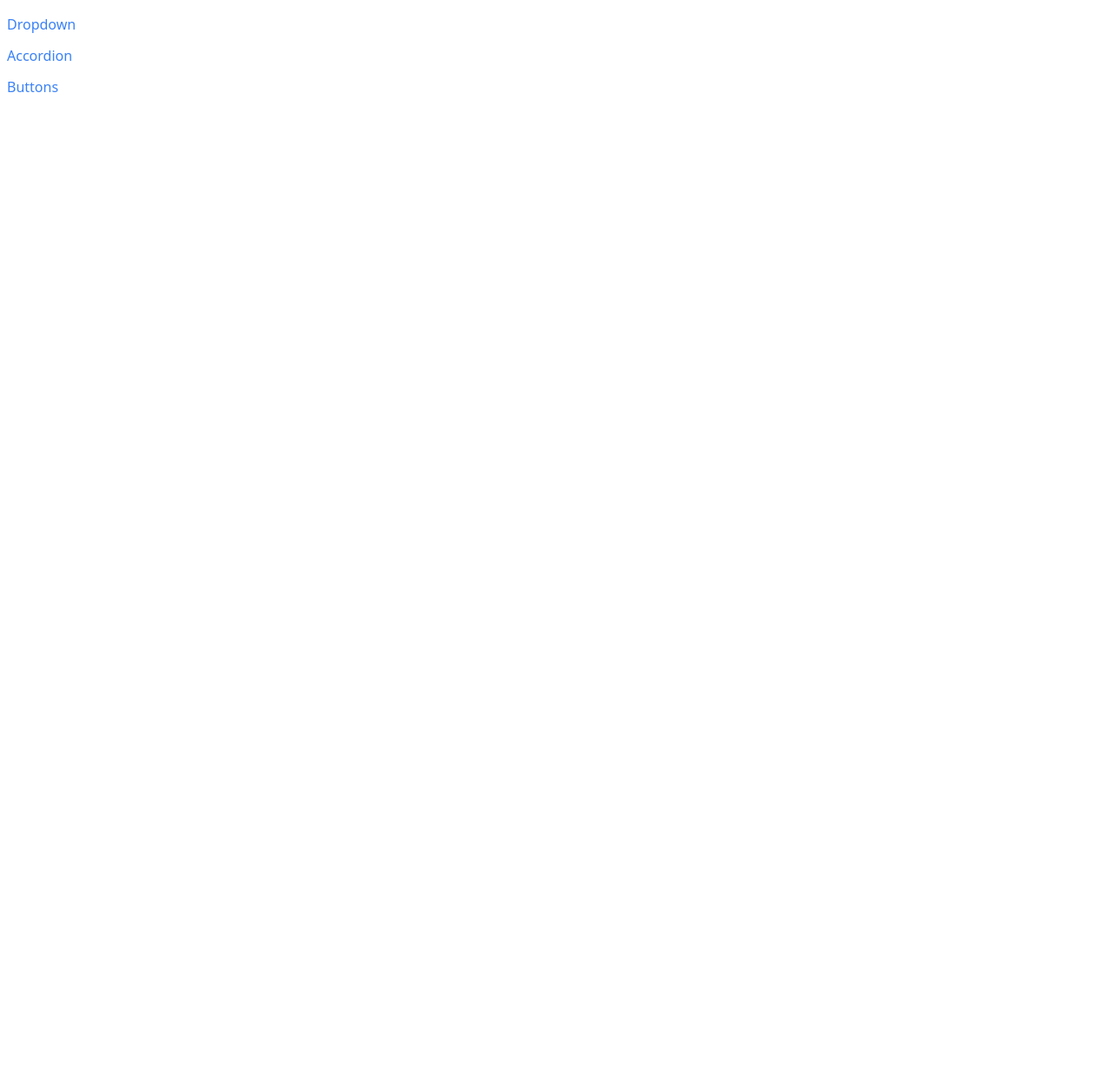
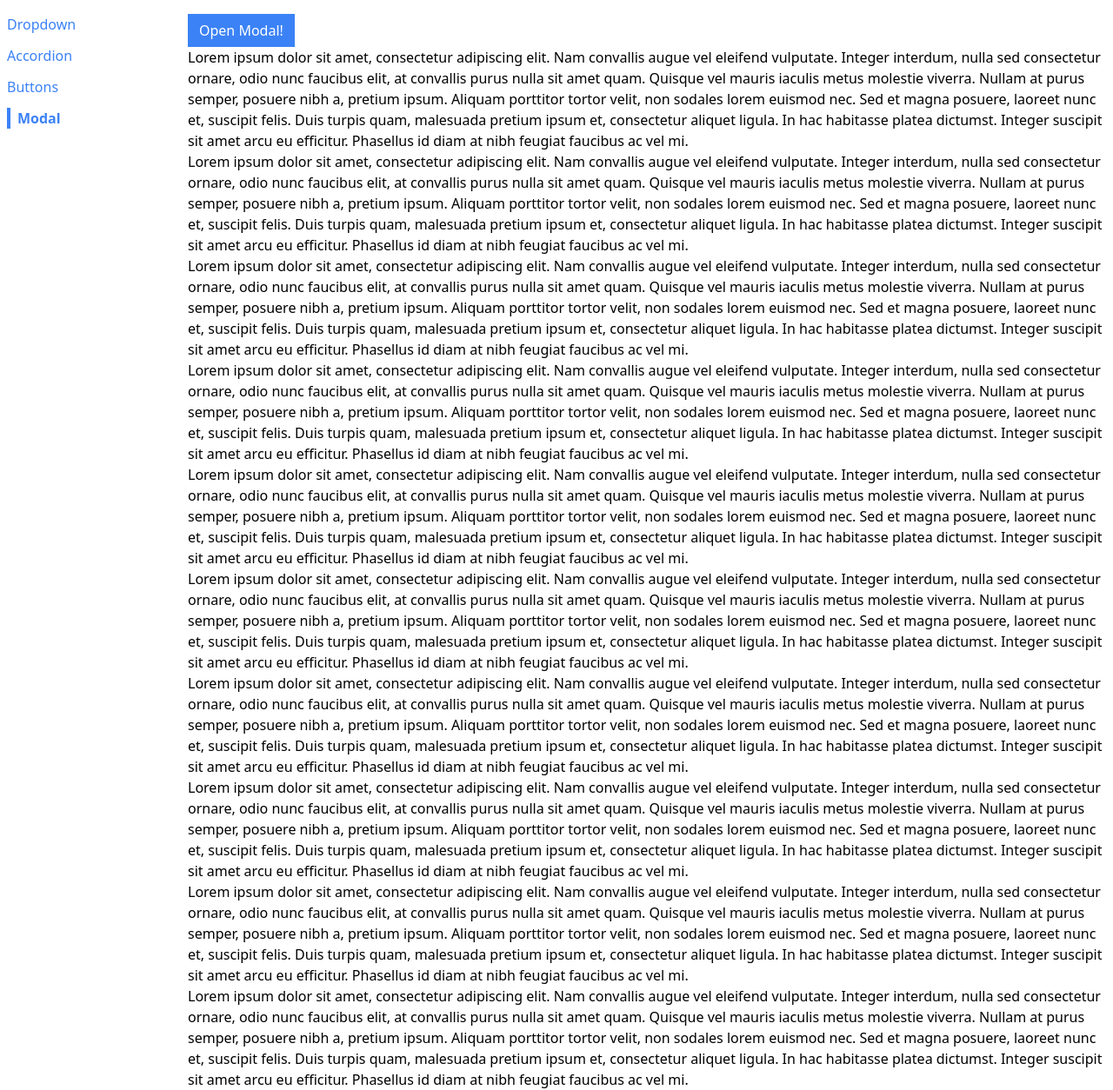
Before and after one commit to ozzman02/react-with-redux, a React (Create React App) app in the folder comps/: page /modal in a window 1280 px wide. Shown: the whole page at 87% size. Before the commit the page ends 800 px from the top, so only its background shows below. Built offline with nearby package versions, Linux system fonts and the light colour scheme.

Commit message:
creating portals with ReactDOM

```diff
--- a/comps/public/index.html
+++ b/comps/public/index.html
@@ -39,5 +39,6 @@
       To begin the development, run `npm start` or `yarn start`.
       To create a production bundle, use `npm run build` or `yarn build`.
     -->
+      <div class="modal-container"></div>
   </body>
 </html>
--- a/comps/src/App.js
+++ b/comps/src/App.js
@@ -3,6 +3,7 @@
 import AccordionPage from "./pages/AccordionPage";
 import DropdownPage from "./pages/DropdownPage";
 import ButtonPage from "./pages/ButtonPage";
+import ModalPage from "./pages/ModalPage";
 
 export default function App() {
 
@@ -19,6 +20,9 @@
                 <Route path="/buttons">
                     <ButtonPage />
                 </Route>
+                <Route path="/modal">
+                    <ModalPage />
+                </Route>
             </div>
         </div>
     );
--- /dev/null
+++ b/comps/src/components/Modal.js
@@ -0,0 +1,28 @@
+import { useEffect } from 'react';
+import ReactDOM from 'react-dom';
+
+export default function Modal({ onClose, actionBar, children }) {
+
+    useEffect(() => {
+        document.body.classList.add('overflow-hidden');
+        return () => {
+            document.body.classList.remove('overflow-hidden');
+        }
+    }, []);
+
+    return ReactDOM.createPortal(
+        <div>
+            <div onClick={onClose} className="fixed inset-0 bg-gray-300 opacity-80"></div>
+            <div className="fixed inset-40 p-10 bg-white">
+                <div className='flex flex-col justify-between h-full'>
+                    {children}
+                    <div className='flex justify-end'>
+                        {actionBar}
+                    </div>
+                </div>
+            </div>
+        </div>,
+        // reference to the div that we created on index.html
+        document.querySelector('.modal-container')
+    );
+}
--- a/comps/src/components/Sidebar.js
+++ b/comps/src/components/Sidebar.js
@@ -5,7 +5,9 @@
     const links = [
         { label: 'Dropdown', path: '/' },
         { label: 'Accordion', path: '/accordion' },
-        { label: 'Buttons', path: '/buttons' }
+        { label: 'Buttons', path: '/buttons' },
+        { label: 'Modal', path: '/modal' }
+
     ];
 
     const renderedLinks = links.map((link) => {
--- /dev/null
+++ b/comps/src/pages/ModalPage.js
@@ -0,0 +1,156 @@
+import Modal from "../components/Modal";
+import Button from "../components/Button";
+import { useState } from "react";
+
+export default function ModalPage() {
+  const [showModal, setShowModal] = useState(false);
+
+  const handleClick = () => {
+    setShowModal(true);
+  };
+
+  const handleClose = () => {
+    setShowModal(false);
+  };
+
+  const actionBar = (
+    <Button onClick={handleClose} primary>
+      I Accept
+    </Button>
+  );
+
+  const modal = (
+    <Modal onClose={handleClose} actionBar={actionBar}>
+      <p>Here is an important agreement for you to accept</p>
+    </Modal>
+  );
+
+  return (
+    <div className="relative">
+      <Button onClick={handleClick} primary>
+        Open Modal!
+      </Button>
+      {showModal && modal}
+      <p>
+        Lorem ipsum dolor sit amet, consectetur adipiscing elit. Nam convallis
+        augue vel eleifend vulputate. Integer interdum, nulla sed consectetur
+        ornare, odio nunc faucibus elit, at convallis purus nulla sit amet quam.
+        Quisque vel mauris iaculis metus molestie viverra. Nullam at purus
+        semper, posuere nibh a, pretium ipsum. Aliquam porttitor tortor velit,
+        non sodales lorem euismod nec. Sed et magna posuere, laoreet nunc et,
+        suscipit felis. Duis turpis quam, malesuada pretium ipsum et,
+        consectetur aliquet ligula. In hac habitasse platea dictumst. Integer
+        suscipit sit amet arcu eu efficitur. Phasellus id diam at nibh feugiat
+        faucibus ac vel mi.
+      </p>
+      <p>
+        Lorem ipsum dolor sit amet, consectetur adipiscing elit. Nam convallis
+        augue vel eleifend vulputate. Integer interdum, nulla sed consectetur
+        ornare, odio nunc faucibus elit, at convallis purus nulla sit amet quam.
+        Quisque vel mauris iaculis metus molestie viverra. Nullam at purus
+        semper, posuere nibh a, pretium ipsum. Aliquam porttitor tortor velit,
+        non sodales lorem euismod nec. Sed et magna posuere, laoreet nunc et,
+        suscipit felis. Duis turpis quam, malesuada pretium ipsum et,
+        consectetur aliquet ligula. In hac habitasse platea dictumst. Integer
+        suscipit sit amet arcu eu efficitur. Phasellus id diam at nibh feugiat
+        faucibus ac vel mi.
+      </p>
+      <p>
+        Lorem ipsum dolor sit amet, consectetur adipiscing elit. Nam convallis
+        augue vel eleifend vulputate. Integer interdum, nulla sed consectetur
+        ornare, odio nunc faucibus elit, at convallis purus nulla sit amet quam.
+        Quisque vel mauris iaculis metus molestie viverra. Nullam at purus
+        semper, posuere nibh a, pretium ipsum. Aliquam porttitor tortor velit,
+        non sodales lorem euismod nec. Sed et magna posuere, laoreet nunc et,
+        suscipit felis. Duis turpis quam, malesuada pretium ipsum et,
+        consectetur aliquet ligula. In hac habitasse platea dictumst. Integer
+        suscipit sit amet arcu eu efficitur. Phasellus id diam at nibh feugiat
+        faucibus ac vel mi.
+      </p>
+      <p>
+        Lorem ipsum dolor sit amet, consectetur adipiscing elit. Nam convallis
+        augue vel eleifend vulputate. Integer interdum, nulla sed consectetur
+        ornare, odio nunc faucibus elit, at convallis purus nulla sit amet quam.
+        Quisque vel mauris iaculis metus molestie viverra. Nullam at purus
+        semper, posuere nibh a, pretium ipsum. Aliquam porttitor tortor velit,
+        non sodales lorem euismod nec. Sed et magna posuere, laoreet nunc et,
+        suscipit felis. Duis turpis quam, malesuada pretium ipsum et,
+        consectetur aliquet ligula. In hac habitasse platea dictumst. Integer
+        suscipit sit amet arcu eu efficitur. Phasellus id diam at nibh feugiat
+        faucibus ac vel mi.
+      </p>
+      <p>
+        Lorem ipsum dolor sit amet, consectetur adipiscing elit. Nam convallis
+        augue vel eleifend vulputate. Integer interdum, nulla sed consectetur
+        ornare, odio nunc faucibus elit, at convallis purus nulla sit amet quam.
+        Quisque vel mauris iaculis metus molestie viverra. Nullam at purus
+        semper, posuere nibh a, pretium ipsum. Aliquam porttitor tortor velit,
+        non sodales lorem euismod nec. Sed et magna posuere, laoreet nunc et,
+        suscipit felis. Duis turpis quam, malesuada pretium ipsum et,
+        consectetur aliquet ligula. In hac habitasse platea dictumst. Integer
+        suscipit sit amet arcu eu efficitur. Phasellus id diam at nibh feugiat
+        faucibus ac vel mi.
+      </p>
+      <p>
+        Lorem ipsum dolor sit amet, consectetur adipiscing elit. Nam convallis
+        augue vel eleifend vulputate. Integer interdum, nulla sed consectetur
+        ornare, odio nunc faucibus elit, at convallis purus nulla sit amet quam.
+        Quisque vel mauris iaculis metus molestie viverra. Nullam at purus
+        semper, posuere nibh a, pretium ipsum. Aliquam porttitor tortor velit,
+        non sodales lorem euismod nec. Sed et magna posuere, laoreet nunc et,
+        suscipit felis. Duis turpis quam, malesuada pretium ipsum et,
+        consectetur aliquet ligula. In hac habitasse platea dictumst. Integer
+        suscipit sit amet arcu eu efficitur. Phasellus id diam at nibh feugiat
+        faucibus ac vel mi.
+      </p>
+      <p>
+        Lorem ipsum dolor sit amet, consectetur adipiscing elit. Nam convallis
+        augue vel eleifend vulputate. Integer interdum, nulla sed consectetur
+        ornare, odio nunc faucibus elit, at convallis purus nulla sit amet quam.
+        Quisque vel mauris iaculis metus molestie viverra. Nullam at purus
+        semper, posuere nibh a, pretium ipsum. Aliquam porttitor tortor velit,
+        non sodales lorem euismod nec. Sed et magna posuere, laoreet nunc et,
+        suscipit felis. Duis turpis quam, malesuada pretium ipsum et,
+        consectetur aliquet ligula. In hac habitasse platea dictumst. Integer
+        suscipit sit amet arcu eu efficitur. Phasellus id diam at nibh feugiat
+        faucibus ac vel mi.
+      </p>
+      <p>
+        Lorem ipsum dolor sit amet, consectetur adipiscing elit. Nam convallis
+        augue vel eleifend vulputate. Integer interdum, nulla sed consectetur
+        ornare, odio nunc faucibus elit, at convallis purus nulla sit amet quam.
+        Quisque vel mauris iaculis metus molestie viverra. Nullam at purus
+        semper, posuere nibh a, pretium ipsum. Aliquam porttitor tortor velit,
+        non sodales lorem euismod nec. Sed et magna posuere, laoreet nunc et,
+        suscipit felis. Duis turpis quam, malesuada pretium ipsum et,
+        consectetur aliquet ligula. In hac habitasse platea dictumst. Integer
+        suscipit sit amet arcu eu efficitur. Phasellus id diam at nibh feugiat
+        faucibus ac vel mi.
+      </p>
+      <p>
+        Lorem ipsum dolor sit amet, consectetur adipiscing elit. Nam convallis
+        augue vel eleifend vulputate. Integer interdum, nulla sed consectetur
+        ornare, odio nunc faucibus elit, at convallis purus nulla sit amet quam.
+        Quisque vel mauris iaculis metus molestie viverra. Nullam at purus
+        semper, posuere nibh a, pretium ipsum. Aliquam porttitor tortor velit,
+        non sodales lorem euismod nec. Sed et magna posuere, laoreet nunc et,
+        suscipit felis. Duis turpis quam, malesuada pretium ipsum et,
+        consectetur aliquet ligula. In hac habitasse platea dictumst. Integer
+        suscipit sit amet arcu eu efficitur. Phasellus id diam at nibh feugiat
+        faucibus ac vel mi.
+      </p>
+      <p>
+        Lorem ipsum dolor sit amet, consectetur adipiscing elit. Nam convallis
+        augue vel eleifend vulputate. Integer interdum, nulla sed consectetur
+        ornare, odio nunc faucibus elit, at convallis purus nulla sit amet quam.
+        Quisque vel mauris iaculis metus molestie viverra. Nullam at purus
+        semper, posuere nibh a, pretium ipsum. Aliquam porttitor tortor velit,
+        non sodales lorem euismod nec. Sed et magna posuere, laoreet nunc et,
+        suscipit felis. Duis turpis quam, malesuada pretium ipsum et,
+        consectetur aliquet ligula. In hac habitasse platea dictumst. Integer
+        suscipit sit amet arcu eu efficitur. Phasellus id diam at nibh feugiat
+        faucibus ac vel mi.
+      </p>
+    </div>
+  );
+}
```
